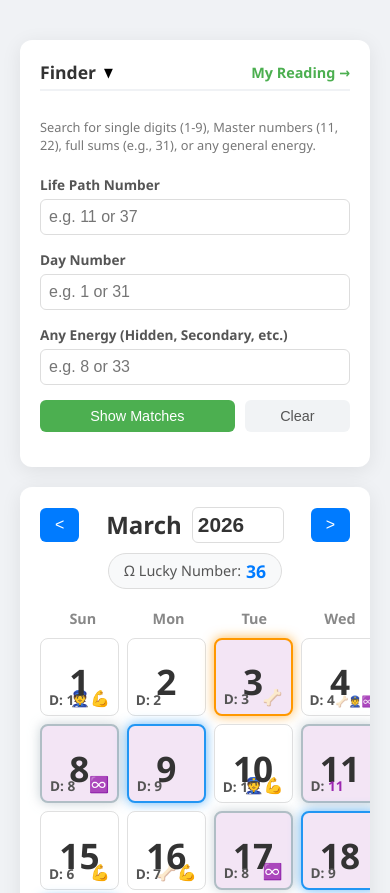
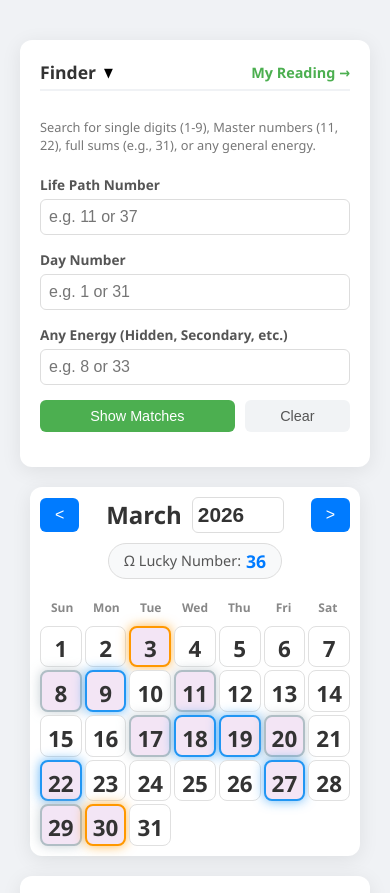
Before and after one commit to programNumber37/numerology, a plain HTML site: page index.html in a window 390 px wide. Shown: the top 893 px of the page. Drawn offline with Linux system fonts and the light colour scheme.

Commit message:
Updating mobile experience

```diff
--- a/style.css
+++ b/style.css
@@ -837,16 +837,18 @@ body {
 /* --- Mobile Specific Calendar Optimizations --- */
 @media (max-width: 768px) {
     .calendar-card {
-        overflow-x: auto;
-        -webkit-overflow-scrolling: touch;
-        padding-bottom: 30px;
-        /* Leave room for scrollbar */
+        padding: 10px;
+        /* Reduce padding to maximize grid space */
     }
 
-    .weekdays-grid,
     .days-grid {
-        min-width: 600px;
-        /* Force minimum width to enable horizontal scroll and preserve cell size */
+        gap: 3px;
+        /* Shrink gaps between cells on mobile to fit 7 columns natively */
+    }
+
+    .weekdays-grid {
+        font-size: 0.75rem;
+        /* Shrink weekday headers slightly */
     }
 
     /* Swap center display to primary day on mobile */
@@ -854,12 +856,16 @@ body {
         display: none !important;
     }
 
-    .cell-date {
+    .cell-date,
+    .cell-day-num,
+    .cell-emoji {
         display: none !important;
-        /* Hide full date to reduce clutter */
+        /* Hide auxiliary info to keep the small squares clean */
     }
 
     .cell-primary-day {
         display: block !important;
+        font-size: 1.4rem;
+        /* Scale down so 31 isn't clipped in small screens */
     }
 }
```
